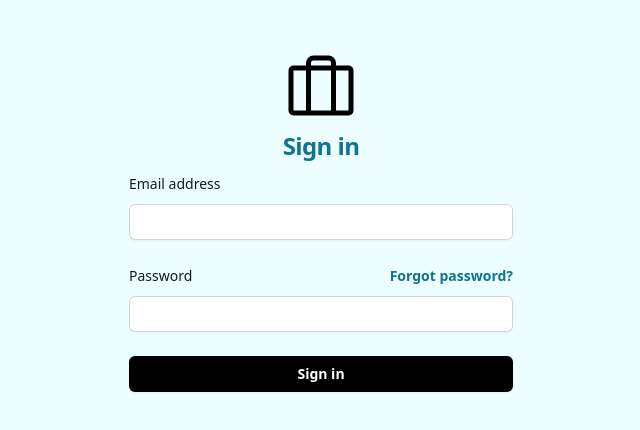
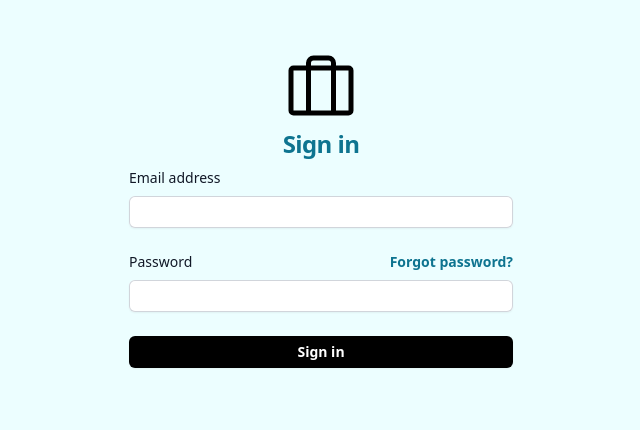
Before and after one commit to OfekShimko/TripNest, a React (Vite) app in the folder client/: page /login in a window 1280 px wide. Shown: the top 430 px of the page, without its empty margins (319-959 px from the left). Built offline with nearby package versions, Linux system fonts and the light colour scheme.

Commit message:
added user login authenication schema need to be tested with backend server

```diff
--- a/client/src/App.tsx
+++ b/client/src/App.tsx
@@ -4,6 +4,8 @@ import {
   createRoutesFromElements,
   RouterProvider,
 } from 'react-router-dom';
+import PrivateRoute from './components/PrivateRoute';
+
 import MainLayout from './layouts/MainLayout.tsx';
 import HomePage from './pages/HomePage.tsx';
 import TripsPage from './pages/TripsPage.tsx';
@@ -15,6 +17,8 @@ import RegisterPage from './pages/RegisterPage.tsx';
 import TripPage from './pages/TripPage.tsx';
 import AddTripPage from "./pages/AddTripPage.tsx"
 import ActivityPage from './pages/ActivityPage.tsx';
+
+
 
 type Activity = {
   id: number;
@@ -91,22 +95,30 @@ const App = () => {
   const router = createBrowserRouter(
     createRoutesFromElements(
       <>
+        {/* Public Routes */}
         <Route path="/" element={<LandingPage />} />
         <Route path="/login" element={<LogInPage />} />
-        <Route path="/register" element={<RegisterPage/>} />
-        <Route path='/' element={<MainLayout />}>
-          <Route path='/home' element={<HomePage />} />
-          <Route path='/trips' element={<TripsPage />} />
-          <Route path='/add-trip' element={<AddTripPage addTripSubmit={addTrip}/>} />
-          <Route path='/trips/:id' element={<TripPage deleteTrip={deleteTrip} />} />
-          <Route path='/activities' element={<ActivitiesPage />} />
-          <Route path='/activities/:id' element={<ActivityPage addActivityToTrip={addActivityToTrip}/>} />
-          <Route path='*' element={<NotFoundPage />} />
+        <Route path="/register" element={<RegisterPage />} />
+
+        {/* Routes under MainLayout */}
+        <Route path="/" element={<MainLayout />}>
+          {/* Protected Routes */}
+          <Route element={<PrivateRoute />}>
+            <Route path="/home" element={<HomePage />} />
+            <Route path="/trips" element={<TripsPage />} />
+            <Route path="/add-trip" element={<AddTripPage addTripSubmit={addTrip} />} />
+            <Route path="/trips/:id" element={<TripPage deleteTrip={deleteTrip} />} />
+            <Route path="/activities" element={<ActivitiesPage />} />
+            <Route path="/activities/:id" element={<ActivityPage addActivityToTrip={addActivityToTrip} />} />
+          </Route>
+          {/* Fallback Route */}
+          <Route path="*" element={<NotFoundPage />} />
         </Route>
       </>
-
     )
   );
+
+
 
   return <RouterProvider router={router} />;
 };
--- /dev/null
+++ b/client/src/components/PrivateRoute.tsx
@@ -0,0 +1,9 @@
+import { Navigate, Outlet } from 'react-router-dom';
+
+const PrivateRoute = () => {
+  const token = localStorage.getItem('token');
+
+  return token ? <Outlet /> : <Navigate to="/login" />;
+};
+
+export default PrivateRoute;
--- a/client/src/components/SignInUp.tsx
+++ b/client/src/components/SignInUp.tsx
@@ -1,22 +1,79 @@
+// SignInUp.tsx
+import React, { useState } from 'react';
 import { PiSuitcase } from "react-icons/pi";
+import { useNavigate } from 'react-router-dom';
 
-export default function Sign({ inOrUp }: { inOrUp: string }) {
+interface SignProps {
+  inOrUp: string;
+}
+
+const Sign: React.FC<SignProps> = ({ inOrUp }) => {
+  const [email, setEmail] = useState('');
+  const [password, setPassword] = useState('');
+  const [errorMessage, setErrorMessage] = useState('');
+  const navigate = useNavigate();
+
+  const handleSubmit = async (e: React.FormEvent) => {
+    e.preventDefault(); // Prevent the default form submission behavior
+    setErrorMessage(''); // Reset any previous error messages
+    //for testing
+    //const token = 'dummy-token';
+    //localStorage.setItem('token', token);
+    //navigate('/home');
+
+    // Basic validation
+    if (!email || !password) {
+      setErrorMessage('Email and password are required.');
+      return;
+    }
+
+    try {
+      // Replace with your actual backend URL
+      const backendUrl = process.env.REACT_APP_BACKEND_URL || 'http://localhost:5000';
+
+      const response = await fetch(`${backendUrl}/login`, {
+        method: 'POST',
+        headers: {
+          'Content-Type': 'application/json',
+        },
+        body: JSON.stringify({ email, password }),
+      });
+
+      const data = await response.json();
+
+      if (response.ok) {
+        const { token } = data;
+        // Store the token securely (consider using HTTP-only cookies for better security)
+        localStorage.setItem('token', token);
+
+        // Redirect to a protected route, e.g., '/home' or '/dashboard'
+        navigate('/home');
+      } else {
+        // Handle server-side errors
+        setErrorMessage(data.message || 'Login failed. Please try again.');
+        console.error('Error during login:')
+      }
+    } catch (error) {
+      console.error('Error during login:', error);
+      setErrorMessage('An unexpected error occurred. Please try again.');
+    }
+  };
+
   return (
     <>
       <div className="flex min-h-full flex-1 flex-col justify-center px-6 py-12 lg:px-8">
         <div className="sm:mx-auto sm:w-full sm:max-w-sm">
+          <PiSuitcase className="mx-auto h-20 w-auto" size={100} />
 
-                    <PiSuitcase className='mx-auto h-20 w-auto' size={100} />
-
-                    <h2 className="text-center text-2xl/9 font-bold tracking-tight text-cyan-700">
+          <h2 className="text-center text-2xl font-bold tracking-tight text-cyan-700">
             Sign {inOrUp}
           </h2>
         </div>
 
         <div className="mt-2 sm:mx-auto sm:w-full sm:max-w-sm">
-                    <form action="#" method="POST" className="space-y-6">
+          <form onSubmit={handleSubmit} className="space-y-6">
             <div>
-                            <label htmlFor="email" className="block text-sm/6 font-medium text-gray-900">
+              <label htmlFor="email" className="block text-sm font-medium text-gray-900">
                 Email address
               </label>
               <div className="mt-2">
@@ -26,14 +83,18 @@ export default function Sign({ inOrUp }: { inOrUp: string }) {
                   type="email"
                   required
                   autoComplete="email"
-                                    className="block w-full rounded-md border-0 py-1.5 text-gray-900 shadow-sm ring-1 ring-inset ring-gray-300 placeholder:text-gray-400 focus:ring-2 focus:ring-inset focus:ring-indigo-600 sm:text-sm/6"
+                  value={email}
+                  onChange={(e) => setEmail(e.target.value)}
+                  className="block w-full rounded-md border-0 py-1.5 text-gray-900 shadow-sm
+                             ring-1 ring-inset ring-gray-300 placeholder:text-gray-400 focus:ring-2
+                             focus:ring-inset focus:ring-indigo-600 sm:text-sm"
                 />
               </div>
             </div>
 
             <div>
               <div className="flex items-center justify-between">
-                                <label htmlFor="password" className="block text-sm/6 font-medium text-gray-900">
+                <label htmlFor="password" className="block text-sm font-medium text-gray-900">
                   Password
                 </label>
                 <div className="text-sm">
@@ -42,7 +103,6 @@ export default function Sign({ inOrUp }: { inOrUp: string }) {
                       Forgot password?
                     </a>
                   )}
-
                 </div>
               </div>
               <div className="mt-2">
@@ -52,15 +112,27 @@ export default function Sign({ inOrUp }: { inOrUp: string }) {
                   type="password"
                   required
                   autoComplete="current-password"
-                                    className="block w-full rounded-md border-0 py-1.5 text-gray-900 shadow-sm ring-1 ring-inset ring-gray-300 placeholder:text-gray-400 focus:ring-2 focus:ring-inset focus:ring-indigo-600 sm:text-sm/6"
+                  value={password}
+                  onChange={(e) => setPassword(e.target.value)}
+                  className="block w-full rounded-md border-0 py-1.5 text-gray-900 shadow-sm
+                             ring-1 ring-inset ring-gray-300 placeholder:text-gray-400 focus:ring-2
+                             focus:ring-inset focus:ring-indigo-600 sm:text-sm"
                 />
               </div>
             </div>
 
+            {errorMessage && (
+              <div className="text-red-500 text-sm">
+                {errorMessage}
+              </div>
+            )}
+
             <div>
               <button
                 type="submit"
-                                className="flex w-full justify-center rounded-md bg-black px-3 py-1.5 text-sm/6 font-semibold text-white shadow-sm hover:bg-gray-700 focus-visible:outline focus-visible:outline-2 focus-visible:outline-offset-2 focus-visible:outline-indigo-600"
+                className="flex w-full justify-center rounded-md bg-black px-3 py-1.5 text-sm
+                           font-semibold text-white shadow-sm hover:bg-gray-700 focus-visible:outline
+                           focus-visible:outline-2 focus-visible:outline-offset-2 focus-visible:outline-indigo-600"
               >
                 Sign {inOrUp}
               </button>
@@ -69,5 +141,7 @@ export default function Sign({ inOrUp }: { inOrUp: string }) {
         </div>
       </div>
     </>
-    )
-}
+  );
+};
+
+export default Sign;
```
Lines whose indentation alone changed are shown as unchanged.
